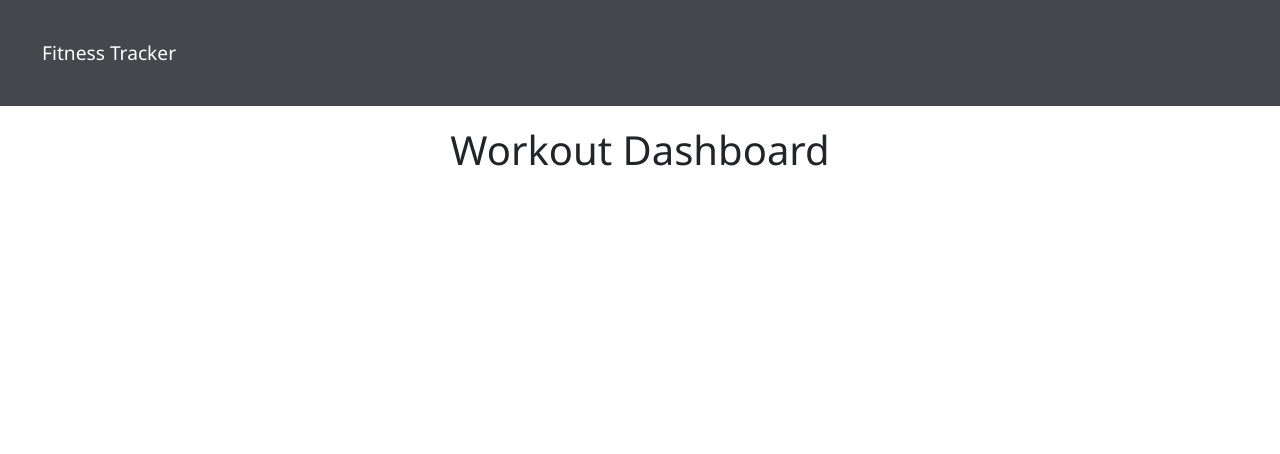
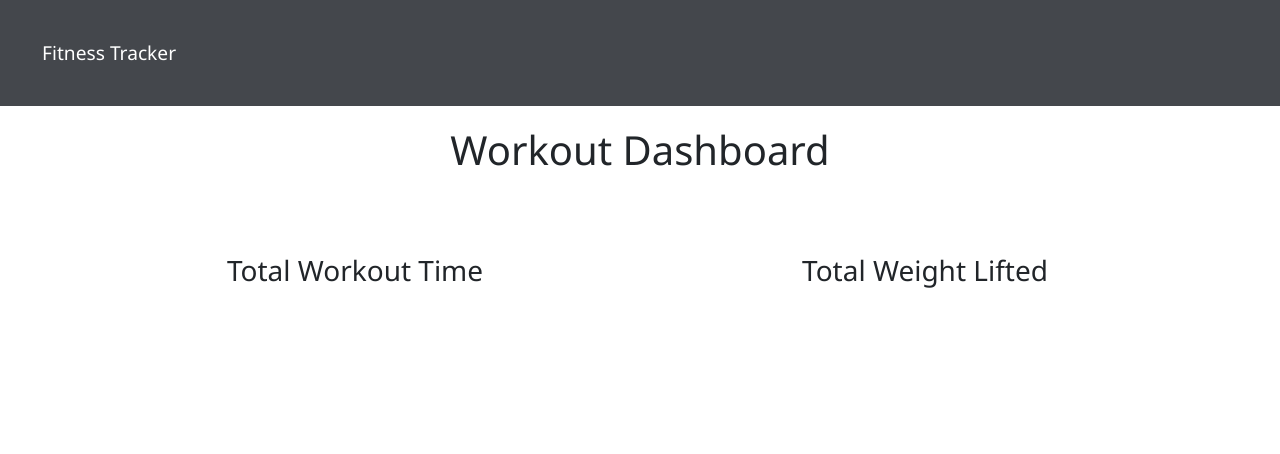
Before and after one commit to SamuelHeal/workout-tracker, a website: page public/stats.html in a window 1280 px wide. Drawn offline with nearby package versions, Linux system fonts and the light colour scheme; no server answers.

Commit message:
dashboard styling updated

```diff
--- a/public/stats.html
+++ b/public/stats.html
@@ -20,11 +20,13 @@
   <body>
     <div class="container mt">
       <h1 class="text-center">Workout Dashboard</h1>
-      <div class="row mt">
-        <div class="col-md-6">
+      <div class="down row mt">
+        <div class="text-center col-md-6">
+          <h3>Total Workout Time</h3>
           <canvas id="canvas"></canvas>
         </div>
-        <div class="col-md-6">
+        <div class="text-center col-md-6">
+          <h3>Total Weight Lifted</h3>
           <canvas id="canvas2"></canvas>
         </div>
       </div>
--- a/public/style.css
+++ b/public/style.css
@@ -460,6 +460,11 @@ form > button {
   padding: 10px;
 }
 
+.down{
+  position: relative;
+  top: 60px;
+}
+
 @keyframes toast {
   50% {
     opacity: 1;
```
